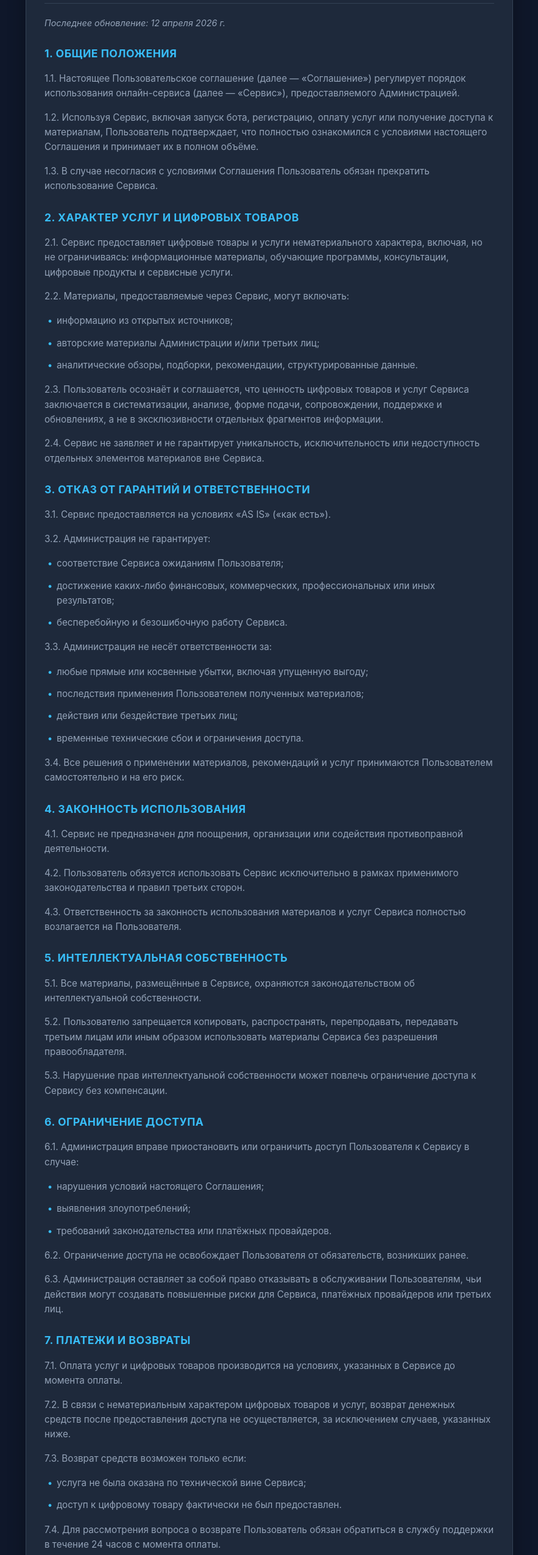
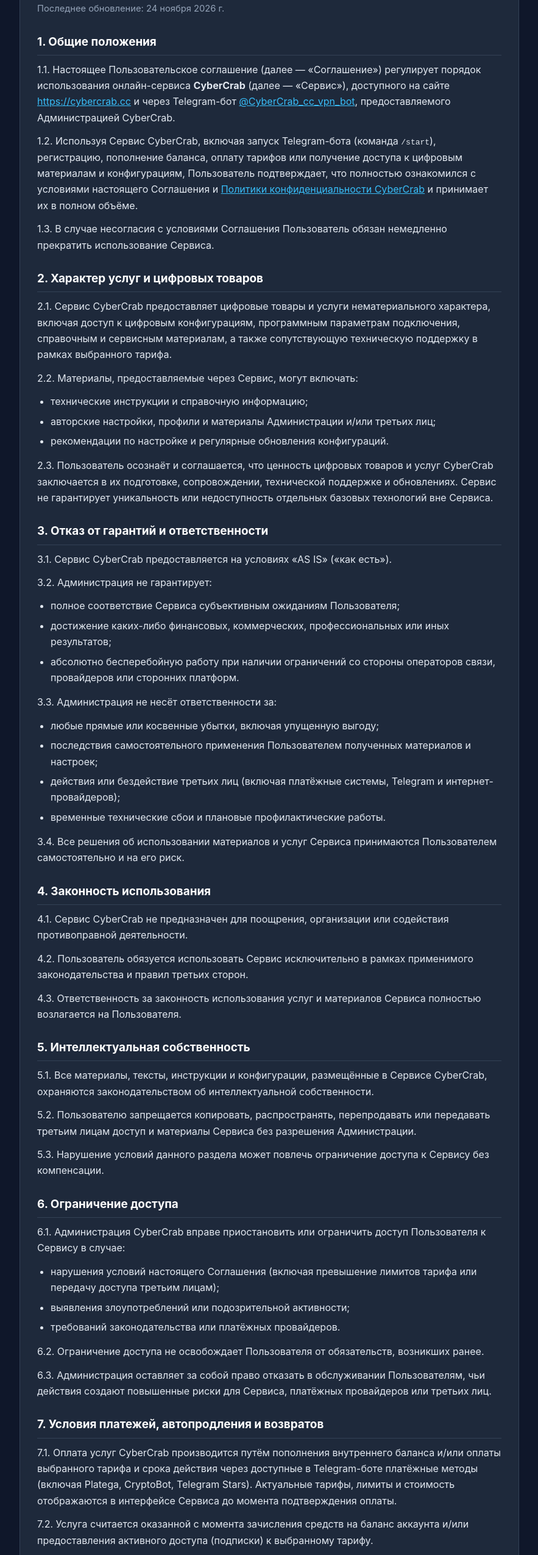
Before and after one commit to cybercrab-cmd/cybercrab_setup_guide, a plain HTML site: page terms.html in a window 1280 px wide. Shown: the part 153-2703 px from the top of the page at 61% size, without its empty margins (198-1081 px from the left). Drawn offline with Linux system fonts and the light colour scheme.

Commit message:
обновление Пользовательского соглашения CyberCrab (G02)

```diff
--- a/terms.html
+++ b/terms.html
@@ -3,115 +3,125 @@
 <head>
   <meta charset="UTF-8">
   <meta name="viewport" content="width=device-width, initial-scale=1.0">
-    <title>Пользовательское соглашение | CyberCrab</title>
+  <title>Пользовательское соглашение — CyberCrab</title>
   <style>
-    :root { --bg-color: #0f172a; --card-bg: #1e293b; --text-main: #f8fafc; --text-muted: #94a3b8; --accent: #38bdf8; --border: #334155; }
-    body { font-family: -apple-system, BlinkMacSystemFont, 'Segoe UI', Roboto, Helvetica, Arial, sans-serif; background-color: var(--bg-color); color: var(--text-main); margin: 0; padding: 20px; line-height: 1.6; }
-    .container { max-width: 800px; margin: 0 auto; }
-    .card { background-color: var(--card-bg); border-radius: 16px; padding: 30px; margin-bottom: 25px; box-shadow: 0 10px 30px rgba(0,0,0,0.3); border: 1px solid var(--border); }
-    h1 { color: #fff; margin-top: 0; font-size: 1.8rem; border-bottom: 1px solid var(--border); padding-bottom: 15px; margin-bottom: 20px; }
-    h2 { color: var(--accent); font-size: 1.1rem; margin-top: 25px; margin-bottom: 10px; text-transform: uppercase; letter-spacing: 0.5px; }
-    p, li { color: var(--text-muted); font-size: 0.95rem; margin-bottom: 12px; }
-    ul { padding-left: 20px; list-style-type: none; }
-    ul li::before { content: "•"; color: var(--accent); display: inline-block; width: 1em; margin-left: -1em; }
-    .back-btn { display: inline-flex; align-items: center; gap: 8px; color: var(--accent); text-decoration: none; font-weight: bold; margin-bottom: 20px; transition: opacity 0.2s; }
-    .back-btn:hover { opacity: 0.8; }
-    .back-btn svg { width: 18px; height: 18px; }
-    .date { color: var(--text-muted); font-style: italic; margin-bottom: 25px; display: block; font-size: 0.9em; }
+    :root { --bg: #0f172a; --card: #1e293b; --text: #e2e8f0; --muted: #94a3b8; --accent: #38bdf8; --border: #334155; }
+    * { box-sizing: border-box; }
+    body { margin: 0; font-family: -apple-system, BlinkMacSystemFont, "Segoe UI", Roboto, sans-serif; background: var(--bg); color: var(--text); line-height: 1.65; padding: 24px 16px; }
+    .container { max-width: 820px; margin: 0 auto; background: var(--card); border: 1px solid var(--border); border-radius: 14px; padding: 32px 28px; }
+    .back-link { display: inline-block; margin-bottom: 18px; color: var(--accent); text-decoration: none; font-size: 0.95rem; }
+    .back-link:hover { text-decoration: underline; }
+    h1 { margin: 0 0 8px; font-size: 1.75rem; color: #fff; }
+    .updated { color: var(--muted); font-size: 0.92rem; margin-bottom: 24px; }
+    h2 { margin: 26px 0 10px; font-size: 1.18rem; color: #fff; border-bottom: 1px solid var(--border); padding-bottom: 6px; }
+    p { margin: 0 0 12px; }
+    ul { margin: 6px 0 14px; padding-left: 22px; }
+    li { margin-bottom: 6px; }
+    a { color: var(--accent); }
+    .notice { margin-top: 24px; padding: 14px 16px; border: 1px dashed var(--border); border-radius: 10px; color: var(--muted); font-size: 0.95rem; }
+    footer { margin-top: 28px; padding-top: 16px; border-top: 1px solid var(--border); text-align: center; font-size: 0.9rem; color: var(--muted); }
+    footer a { color: var(--accent); text-decoration: none; margin: 0 8px; }
+    footer a:hover { text-decoration: underline; }
+    .copyright { margin-top: 8px; }
   </style>
 </head>
 <body>
-
-<div class="container">
-    <a href="index.html" class="back-btn">
-        <svg xmlns="http://www.w3.org/2000/svg" viewBox="0 0 24 24" fill="none" stroke="currentColor" stroke-width="2" stroke-linecap="round" stroke-linejoin="round"><line x1="19" y1="12" x2="5" y2="12"></line><polyline points="12 19 5 12 12 5"></polyline></svg>
-        Вернуться на главную
-    </a>
-
-    <div class="card">
-        <h1>Пользовательское соглашение</h1>
-        <span class="date">Последнее обновление: 12 апреля 2026 г.</span>
+  <main class="container">
+    <a class="back-link" href="index.html">← На главную CyberCrab</a>
+    <h1>Пользовательское соглашение сервиса CyberCrab</h1>
+    <div class="updated">Последнее обновление: 24 ноября 2026 г.</div>
 
     <h2>1. Общие положения</h2>
-        <p>1.1. Настоящее Пользовательское соглашение (далее — «Соглашение») регулирует порядок использования онлайн-сервиса (далее — «Сервис»), предоставляемого Администрацией.</p>
-        <p>1.2. Используя Сервис, включая запуск бота, регистрацию, оплату услуг или получение доступа к материалам, Пользователь подтверждает, что полностью ознакомился с условиями настоящего Соглашения и принимает их в полном объёме.</p>
-        <p>1.3. В случае несогласия с условиями Соглашения Пользователь обязан прекратить использование Сервиса.</p>
+    <p>1.1. Настоящее Пользовательское соглашение (далее — «Соглашение») регулирует порядок использования онлайн-сервиса <strong>CyberCrab</strong> (далее — «Сервис»), доступного на сайте <a href="https://cybercrab.cc">https://cybercrab.cc</a> и через Telegram-бот <a href="https://t.me/CyberCrab_cc_vpn_bot">@CyberCrab_cc_vpn_bot</a>, предоставляемого Администрацией CyberCrab.</p>
+    <p>1.2. Используя Сервис CyberCrab, включая запуск Telegram-бота (команда <code>/start</code>), регистрацию, пополнение баланса, оплату тарифов или получение доступа к цифровым материалам и конфигурациям, Пользователь подтверждает, что полностью ознакомился с условиями настоящего Соглашения и <a href="https://cybercrab.cc/policy.html">Политики конфиденциальности CyberCrab</a> и принимает их в полном объёме.</p>
+    <p>1.3. В случае несогласия с условиями Соглашения Пользователь обязан немедленно прекратить использование Сервиса.</p>
 
     <h2>2. Характер услуг и цифровых товаров</h2>
-        <p>2.1. Сервис предоставляет цифровые товары и услуги нематериального характера, включая, но не ограничиваясь: информационные материалы, обучающие программы, консультации, цифровые продукты и сервисные услуги.</p>
+    <p>2.1. Сервис CyberCrab предоставляет цифровые товары и услуги нематериального характера, включая доступ к цифровым конфигурациям, программным параметрам подключения, справочным и сервисным материалам, а также сопутствующую техническую поддержку в рамках выбранного тарифа.</p>
     <p>2.2. Материалы, предоставляемые через Сервис, могут включать:</p>
     <ul>
-            <li>информацию из открытых источников;</li>
-            <li>авторские материалы Администрации и/или третьих лиц;</li>
-            <li>аналитические обзоры, подборки, рекомендации, структурированные данные.</li>
+      <li>технические инструкции и справочную информацию;</li>
+      <li>авторские настройки, профили и материалы Администрации и/или третьих лиц;</li>
+      <li>рекомендации по настройке и регулярные обновления конфигураций.</li>
     </ul>
-        <p>2.3. Пользователь осознаёт и соглашается, что ценность цифровых товаров и услуг Сервиса заключается в систематизации, анализе, форме подачи, сопровождении, поддержке и обновлениях, а не в эксклюзивности отдельных фрагментов информации.</p>
-        <p>2.4. Сервис не заявляет и не гарантирует уникальность, исключительность или недоступность отдельных элементов материалов вне Сервиса.</p>
+    <p>2.3. Пользователь осознаёт и соглашается, что ценность цифровых товаров и услуг CyberCrab заключается в их подготовке, сопровождении, технической поддержке и обновлениях. Сервис не гарантирует уникальность или недоступность отдельных базовых технологий вне Сервиса.</p>
 
     <h2>3. Отказ от гарантий и ответственности</h2>
-        <p>3.1. Сервис предоставляется на условиях «AS IS» («как есть»).</p>
+    <p>3.1. Сервис CyberCrab предоставляется на условиях «AS IS» («как есть»).</p>
     <p>3.2. Администрация не гарантирует:</p>
     <ul>
-            <li>соответствие Сервиса ожиданиям Пользователя;</li>
+      <li>полное соответствие Сервиса субъективным ожиданиям Пользователя;</li>
       <li>достижение каких-либо финансовых, коммерческих, профессиональных или иных результатов;</li>
-            <li>бесперебойную и безошибочную работу Сервиса.</li>
+      <li>абсолютно бесперебойную работу при наличии ограничений со стороны операторов связи, провайдеров или сторонних платформ.</li>
     </ul>
     <p>3.3. Администрация не несёт ответственности за:</p>
     <ul>
       <li>любые прямые или косвенные убытки, включая упущенную выгоду;</li>
-            <li>последствия применения Пользователем полученных материалов;</li>
-            <li>действия или бездействие третьих лиц;</li>
-            <li>временные технические сбои и ограничения доступа.</li>
+      <li>последствия самостоятельного применения Пользователем полученных материалов и настроек;</li>
+      <li>действия или бездействие третьих лиц (включая платёжные системы, Telegram и интернет-провайдеров);</li>
+      <li>временные технические сбои и плановые профилактические работы.</li>
     </ul>
-        <p>3.4. Все решения о применении материалов, рекомендаций и услуг принимаются Пользователем самостоятельно и на его риск.</p>
+    <p>3.4. Все решения об использовании материалов и услуг Сервиса принимаются Пользователем самостоятельно и на его риск.</p>
 
     <h2>4. Законность использования</h2>
-        <p>4.1. Сервис не предназначен для поощрения, организации или содействия противоправной деятельности.</p>
+    <p>4.1. Сервис CyberCrab не предназначен для поощрения, организации или содействия противоправной деятельности.</p>
     <p>4.2. Пользователь обязуется использовать Сервис исключительно в рамках применимого законодательства и правил третьих сторон.</p>
-        <p>4.3. Ответственность за законность использования материалов и услуг Сервиса полностью возлагается на Пользователя.</p>
+    <p>4.3. Ответственность за законность использования услуг и материалов Сервиса полностью возлагается на Пользователя.</p>
 
     <h2>5. Интеллектуальная собственность</h2>
-        <p>5.1. Все материалы, размещённые в Сервисе, охраняются законодательством об интеллектуальной собственности.</p>
-        <p>5.2. Пользователю запрещается копировать, распространять, перепродавать, передавать третьим лицам или иным образом использовать материалы Сервиса без разрешения правообладателя.</p>
-        <p>5.3. Нарушение прав интеллектуальной собственности может повлечь ограничение доступа к Сервису без компенсации.</p>
+    <p>5.1. Все материалы, тексты, инструкции и конфигурации, размещённые в Сервисе CyberCrab, охраняются законодательством об интеллектуальной собственности.</p>
+    <p>5.2. Пользователю запрещается копировать, распространять, перепродавать или передавать третьим лицам доступ и материалы Сервиса без разрешения Администрации.</p>
+    <p>5.3. Нарушение условий данного раздела может повлечь ограничение доступа к Сервису без компенсации.</p>
 
     <h2>6. Ограничение доступа</h2>
-        <p>6.1. Администрация вправе приостановить или ограничить доступ Пользователя к Сервису в случае:</p>
+    <p>6.1. Администрация CyberCrab вправе приостановить или ограничить доступ Пользователя к Сервису в случае:</p>
     <ul>
-            <li>нарушения условий настоящего Соглашения;</li>
-            <li>выявления злоупотреблений;</li>
+      <li>нарушения условий настоящего Соглашения (включая превышение лимитов тарифа или передачу доступа третьим лицам);</li>
+      <li>выявления злоупотреблений или подозрительной активности;</li>
       <li>требований законодательства или платёжных провайдеров.</li>
     </ul>
     <p>6.2. Ограничение доступа не освобождает Пользователя от обязательств, возникших ранее.</p>
-        <p>6.3. Администрация оставляет за собой право отказывать в обслуживании Пользователям, чьи действия могут создавать повышенные риски для Сервиса, платёжных провайдеров или третьих лиц.</p>
+    <p>6.3. Администрация оставляет за собой право отказать в обслуживании Пользователям, чьи действия создают повышенные риски для Сервиса, платёжных провайдеров или третьих лиц.</p>
 
-        <h2>7. Платежи и возвраты</h2>
-        <p>7.1. Оплата услуг и цифровых товаров производится на условиях, указанных в Сервисе до момента оплаты.</p>
-        <p>7.2. В связи с нематериальным характером цифровых товаров и услуг, возврат денежных средств после предоставления доступа не осуществляется, за исключением случаев, указанных ниже.</p>
-        <p>7.3. Возврат средств возможен только если:</p>
+    <h2>7. Условия платежей, автопродления и возвратов</h2>
+    <p>7.1. Оплата услуг CyberCrab производится путём пополнения внутреннего баланса и/или оплаты выбранного тарифа и срока действия через доступные в Telegram-боте платёжные методы (включая Platega, CryptoBot, Telegram Stars). Актуальные тарифы, лимиты и стоимость отображаются в интерфейсе Сервиса до момента подтверждения оплаты.</p>
+    <p>7.2. Услуга считается оказанной с момента зачисления средств на баланс аккаунта и/или предоставления активного доступа (подписки) к выбранному тарифу.</p>
+    <p>7.3. <strong>Автопродление:</strong> в Сервисе может быть доступно автоматическое продление активного тарифа за счёт средств на внутреннем балансе Пользователя. Пользователь вправе включить или отключить автопродление в любой момент в настройках подписки в боте <code>@CyberCrab_cc_vpn_bot</code> до момента очередного списания.</p>
+    <p>7.4. В связи с нематериальным характером цифровых услуг и мгновенным предоставлением доступа, возврат денежных средств за уже оказанную (использованную) услугу не осуществляется, за исключением случаев, указанных в п. 7.5.</p>
+    <p>7.5. Возврат денежных средств возможен в следующих случаях:</p>
     <ul>
-            <li>услуга не была оказана по технической вине Сервиса;</li>
-            <li>доступ к цифровому товару фактически не был предоставлен.</li>
+      <li>услуга фактически не была оказана или доступ к цифровому продукту не был предоставлен по технической вине Сервиса CyberCrab;</li>
+      <li>подтверждённая техническая невозможность работы Сервиса на стороне CyberCrab, которую служба поддержки не смогла устранить;</li>
+      <li>ошибочное повторное списание либо возврат неиспользованного остатка денежных средств на внутреннем балансе.</li>
     </ul>
-        <p>7.4. Для рассмотрения вопроса о возврате Пользователь обязан обратиться в службу поддержки в течение 24 часов с момента оплаты.</p>
-        <p>7.5. Решение о возврате принимается Администрацией индивидуально.</p>
-        <p>7.6. Пользователь подтверждает, что обязуется не инициировать возврат платежа (chargeback) через платёжные системы без предварительного обращения в службу поддержки Сервиса.</p>
+    <p>7.6. <strong>Порядок и сроки возврата:</strong> для оформления возврата Пользователь направляет обращение в службу поддержки CyberCrab (<a href="https://t.me/rchrd_cc">@rchrd_cc</a> или <a href="mailto:support@cybercrab.cc">support@cybercrab.cc</a>) с указанием Telegram ID, даты, суммы и подтверждения платежа в течение 14 календарных дней с момента оплаты (по техническим сбоям активации рекомендуется обращаться в течение 24 часов). Срок рассмотрения заявки составляет до 5 рабочих дней. При одобрении возврат осуществляется на те же платёжные реквизиты или тем же способом оплаты, который использовался при платеже, в сроки, установленные платёжным провайдером и банком Пользователя.</p>
+    <p>7.7. Пользователь обязуется предварительно обратиться в службу поддержки CyberCrab для урегулирования спорного платежа до инициирования процедуры оспаривания платежа (chargeback) через банк или платёжную систему.</p>
 
     <h2>8. Конфиденциальность</h2>
-        <p>8.1. Администрация может собирать минимально необходимые технические данные для обеспечения работы Сервиса.</p>
-        <p>8.2. Администрация принимает разумные меры для защиты данных, однако не гарантирует абсолютную безопасность передаваемой информации.</p>
+    <p>8.1. Порядок сбора, хранения, обработки и передачи данных Пользователя регулируется <a href="https://cybercrab.cc/policy.html">Политикой конфиденциальности CyberCrab</a>, являющейся неотъемлемой частью настоящего Соглашения.</p>
 
-        <h2>9. Изменение условий</h2>
-        <p>9.1. Администрация вправе вносить изменения в настоящее Соглашение.</p>
-        <p>9.2. Актуальная версия Соглашения публикуется в Сервисе.</p>
-        <p>9.3. Продолжение использования Сервиса означает согласие Пользователя с обновлёнными условиями.</p>
+    <h2>9. Порядок изменения условий Соглашения</h2>
+    <p>9.1. Администрация CyberCrab вправе в одностороннем порядке вносить изменения в настоящее Соглашение.</p>
+    <p>9.2. Актуальная редакция Соглашения с указанием даты последнего обновления постоянно размещается по адресу <a href="https://cybercrab.cc/terms.html">https://cybercrab.cc/terms.html</a> и в Telegram-боте <code>@CyberCrab_cc_vpn_bot</code>.</p>
+    <p>9.3. Изменения вступают в силу с момента публикации новой редакции, если иной срок не указан в тексте изменений. Продолжение использования Сервиса после публикации обновлённой редакции означает согласие Пользователя с внесёнными изменениями. При несогласии с новыми условиями Пользователь обязан прекратить использование Сервиса и отключить автопродление.</p>
 
     <h2>10. Контактная информация</h2>
-        <p>10.1. По всем вопросам Пользователь может обратиться в службу поддержки через форму в самом боте или по электронной почте: <b>support@cybercrab.cc</b></p>
-        <br>
-        <p><i>Используя Сервис (в том числе запуская бота и/или вводя команду /start), Пользователь подтверждает, что ознакомлен с настоящим Соглашением и принимает его условия в полном объёме.</i></p>
-    </div>
+    <p>10.1. По всем вопросам работы Сервиса, платежей и возвратов Пользователь может обратиться в службу поддержки CyberCrab:</p>
+    <ul>
+      <li>Telegram-бот: <a href="https://t.me/CyberCrab_cc_vpn_bot">@CyberCrab_cc_vpn_bot</a> (раздел «Поддержка»)</li>
+      <li>Оператор поддержки в Telegram: <a href="https://t.me/rchrd_cc">@rchrd_cc</a></li>
+      <li>Электронная почта: <a href="mailto:support@cybercrab.cc">support@cybercrab.cc</a></li>
+    </ul>
+
+    <div class="notice">
+      Используя Сервис CyberCrab (в том числе запуская бота @CyberCrab_cc_vpn_bot и/или вводя команду /start), Пользователь подтверждает, что ознакомлен с настоящим Соглашением и принимает его условия в полном объёме.
     </div>
 
+    <footer>
+      <a href="terms.html">Пользовательское соглашение</a> |
+      <a href="policy.html">Политика конфиденциальности</a>
+      <div class="copyright">© 2026 CyberCrab</div>
+    </footer>
+  </main>
 </body>
 </html>
```
Lines whose indentation alone changed are shown as unchanged.
